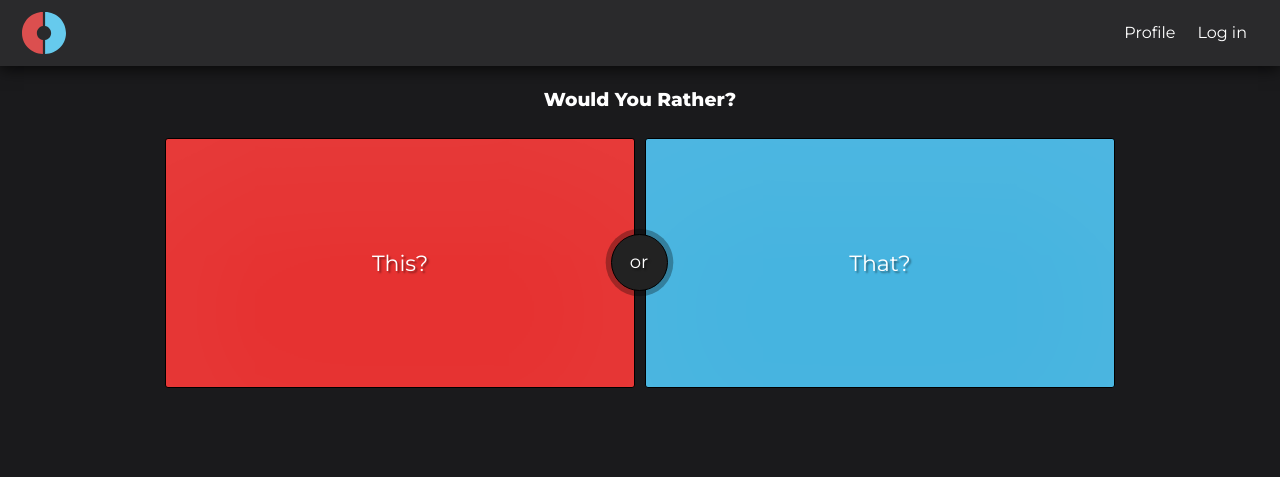
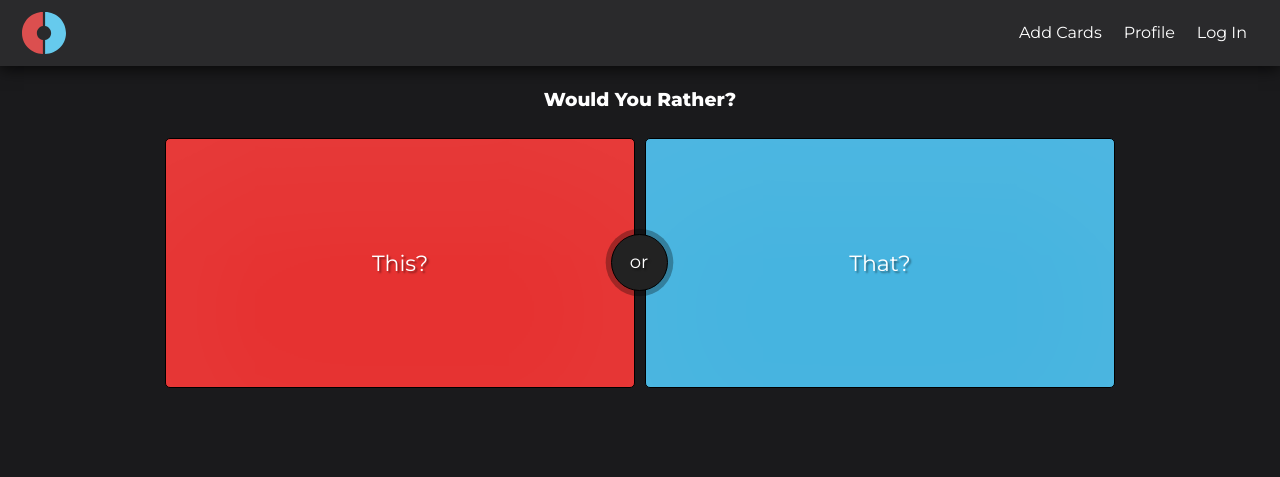
Before and after one commit to duvan094/PHPproject, a PHP site: page / in a window 1280 px wide. Shown: the top 477 px of the page. Run offline with PHP 8.4, Linux system fonts and the light colour scheme.

Commit message:
SMALL CHNAGE

```diff
--- a/header.php
+++ b/header.php
@@ -14,7 +14,8 @@
         </svg>
       </a>
       <ul>
-        <li><a href="#">Log in</a></li>
+        <li><a href="#">Log In</a></li>
         <li><a href="#">Profile</a></li>
+        <li><a href="#">Add Cards</a></li>
       </ul>
     </nav>
--- a/main.css
+++ b/main.css
@@ -100,7 +100,7 @@ main{
 	font-size: 22px;
 	font-weight: 400;
 	text-shadow: 2px 2px 2px rgba(0,0,0,0.4);
-	border-radius: 3px;
+	border-radius: 5px;
 }
 
 #card-container>li:first-child>button{
```
